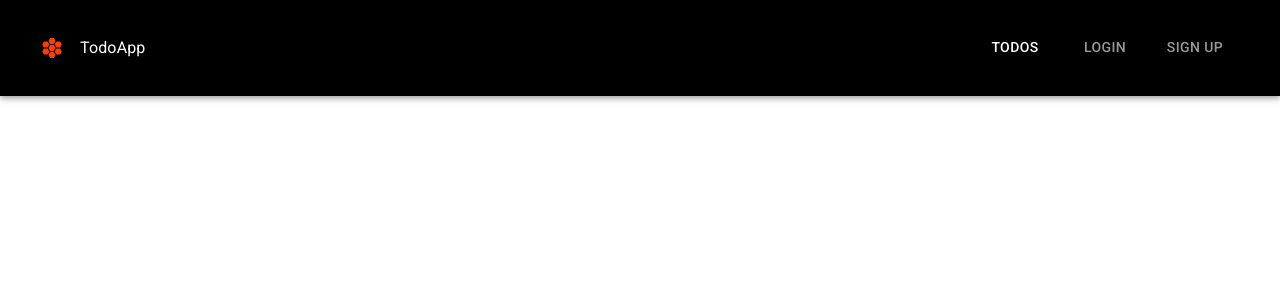
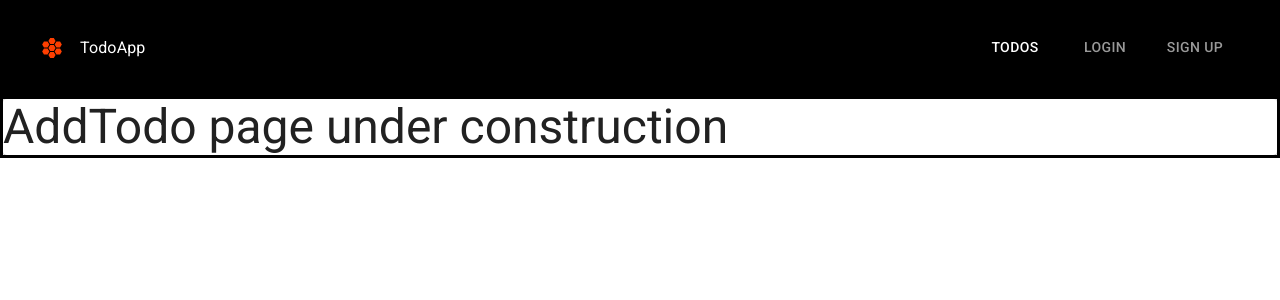
Before and after one commit to anthonynarine/todo, a React (Create React App) app in the folder frontend/: page /todos/1 in a window 1280 px wide. Shown: the top 300 px of the page. Built offline with nearby package versions, Linux system fonts and the light colour scheme.

Commit message:
Service class created to talk to backend

```diff
--- a/frontend/package.json
+++ b/frontend/package.json
@@ -11,6 +11,7 @@
     "@testing-library/jest-dom": "^5.16.5",
     "@testing-library/react": "^13.4.0",
     "@testing-library/user-event": "^13.5.0",
+    "axios": "^1.3.4",
     "react": "^18.2.0",
     "react-dom": "^18.2.0",
     "react-icons": "^4.8.0",
--- a/frontend/src/App.js
+++ b/frontend/src/App.js
@@ -4,19 +4,42 @@ import TodoList from "./components/todos-list";
 import AddTodo from "./components/add-todo";
 import Signup from "./components/signup";
 import Login from "./components/login";
+// import Footer from "./UI/footer";
 import Header from "./UI/header";
-import "./App.css";
+import { useState } from "react";
 
 
 function App() {
+
+  // const [user, setUser] = useState(null);
+  const [token, setToken] = useState(null);
+  // const [error, setError] = useState(null);
+
+  // async function Login(user = null){
+  //   setUser(null)
+  // };
+
+  // async function Logout(user = null){
+  //   setUser(null)
+  // };
+
+  // async function Singup(user = null){
+  //   setUser(null)
+  // };
+
   return (
-    <div>
+    <div >
       <Header />
       <Routes>
-        <Route path="/" element={<TodoList />} />
+{/* if the path is "/" or "/todos" TodoList will be rendered.         */}
+{/* we pass in token for the user to authenticate itself */}
+        <Route path="/" element={<TodoList token={token} />} />
+        <Route path="/todos/create" element={<AddTodo token={token} />} />
+        <Route path="/todos/:id" element={<AddTodo token={token} />} />
         <Route path="/login" element={<Login />} />
         <Route path="/signup" element={<Signup />} />
       </Routes>
+      {/* <Footer /> */}
     </div>
   );
 }
--- /dev/null
+++ b/frontend/src/UI/footer.jsx
@@ -0,0 +1,33 @@
+// import { Typography, AppBar, Toolbar, Container, Grid } from "@mui/material";
+// import { HiveIcon, Copyright } from "@mui/icons-material";
+
+// function Footer() {
+//   return (
+//     <AppBar
+//       position="absolute"
+//       sx={{
+//         justifyContent: "center",
+//         background: "black",
+//         padding: "1rem",
+//         width: "100%",
+//         marginTop: "32rem",
+//       }}
+//     >
+//       <Grid
+//         alignContent="center"
+//         item
+//         container
+//         sx={{ border: "solid red",  }}
+//         maxWidth="100%"
+//       >
+//         <Grid xs={12} alignItems="center" justifyContent="center" item sx={{marginLeft:"rem", border:"solid pink"}}>
+//           <Toolbar variant="string">
+//             <Copyright sx={{ color: "#FF3F00" }} />
+//             <Typography variant="overline">Copyright - Julia Narine</Typography>
+//           </Toolbar>
+//         </Grid>
+//       </Grid>
+//     </AppBar>
+//   );
+// }
+// export default Footer;
--- a/frontend/src/UI/header.jsx
+++ b/frontend/src/UI/header.jsx
@@ -8,36 +8,60 @@ import { Link } from "react-router-dom";
 const navBarTabs = ["Todo", "login", "signup"];
 
 function Header() {
+
   const [tabNum, setTabNum] = useState();
+  // handles inidicator scroll under tabs. CURRENTLY NOT WORKING AS EXPECTED
+  const handleTabChange = (event, tabNum) =>{
+    setTabNum(tabNum)
+  };
 
-  const user = null
+
+  const [user, setUser] = useState(null);
+  const [token, setToken] = useState(null);
+  const [error, setError] = useState(null);
+
+  async function Login(user = null){
+    setUser(null)
+  };
+
+  async function Logout(user = null){
+    setUser(null)
+  };
+
+  async function Singup(user = null){
+    setUser(null)
+  };
 
   return (
-
-      <AppBar position="stick" sx={{ background: "black", padding:"1rem",width: "100%" }}>
+    <AppBar
+      position="stick"
+      sx={{ background: "black", padding: "1rem", width: "100%" }}
+    >
       <Toolbar>
-          <HiveIcon sx={{color:"#FF3F00",paddingRight: "1rem"}} />
+        <HiveIcon sx={{ color: "#FF3F00", paddingRight: "1rem" }} />
         <Typography> TodoApp</Typography>
         <Tabs
-            sx={{ marginLeft: "auto",  }}
+          sx={{ marginLeft: "auto" }}
           textColor="White"
           value={tabNum}
-            onChange={(event, tabNum) => setTabNum(tabNum)}
+          onChange={handleTabChange}
           indicatorColor="secondary"
         >
-{/* Conditionally rendering the login/sign up button if user is not logged in or logout if user is signed in             */}
+{/* Conditionally rendering the login/sign up button if user is not logged in or logout if user is signed in */}
           <Tab label="Todos" LinkComponent={Link} to="/"></Tab>
-            {false ? (<Tab label="Logout" LinkComponent={Link} to="/login">{user}</Tab>) : (
-              <>
-              <Tab label="login" LinkComponent={Link} to="/login"></Tab>
-              <Tab label="sign up" LinkComponent={Link} to="/signup" ></Tab>
-              </>
+          {false ? (
+            <Tab label="Logout" LinkComponent={Link} to="/login">
+              {user}
+            </Tab>
+          ) : (
+            <div >
+              <Tab sx={{textColor:"white"}} label="login" LinkComponent={Link} to="/login"></Tab>
+              <Tab label="sign up" LinkComponent={Link} to="/signup"></Tab>
+            </div>
           )}
-
         </Tabs>
       </Toolbar>
     </AppBar>
-
   );
 }
 export default Header;
--- a/frontend/src/components/add-todo.jsx
+++ b/frontend/src/components/add-todo.jsx
@@ -3,8 +3,8 @@ import { Typography, Grid, Paper } from "@mui/material";
 function AddTodo(){
 
     return (
-        <Grid container justifyContent="center">
-            <Paper sx={{width: "80%"}}>
+        <Grid container justifyContent="center" sx={{border:"solid black"}}>
+            <Paper sx={{width: "100%"}}>
                 <Grid xs={12} item>
                     <Typography variant="h3" >AddTodo page under construction </Typography>
                 </Grid>
--- a/frontend/src/components/todos-list.jsx
+++ b/frontend/src/components/todos-list.jsx
@@ -1,16 +1,13 @@
 import { Typography, Grid, Paper } from "@mui/material";
 
-function TodoList(){
-
-    return (
-        <Grid container justifyContent="center">
-            <Paper sx={{width: "80%"}}>
-                <Grid xs={12} item>
-                    <Typography variant="h3" >Todolist page under construction </Typography>
-                </Grid>
-            </Paper>
-        </Grid>
-    )
-};
+function TodoList() {
+  return (
+    <Grid container justifyContent="center">
+      <Grid xs={12} item>
+        <Typography variant="h5">Todolist page under construction </Typography>
+      </Grid>
+    </Grid>
+  );
+}
 
 export default TodoList;
```
Also changed, not shown: frontend/src/services/todo.js (added, +37 -0 lines), 1 other file (tests, documents, lock files or other folders). Lines whose indentation alone changed are shown as unchanged.
